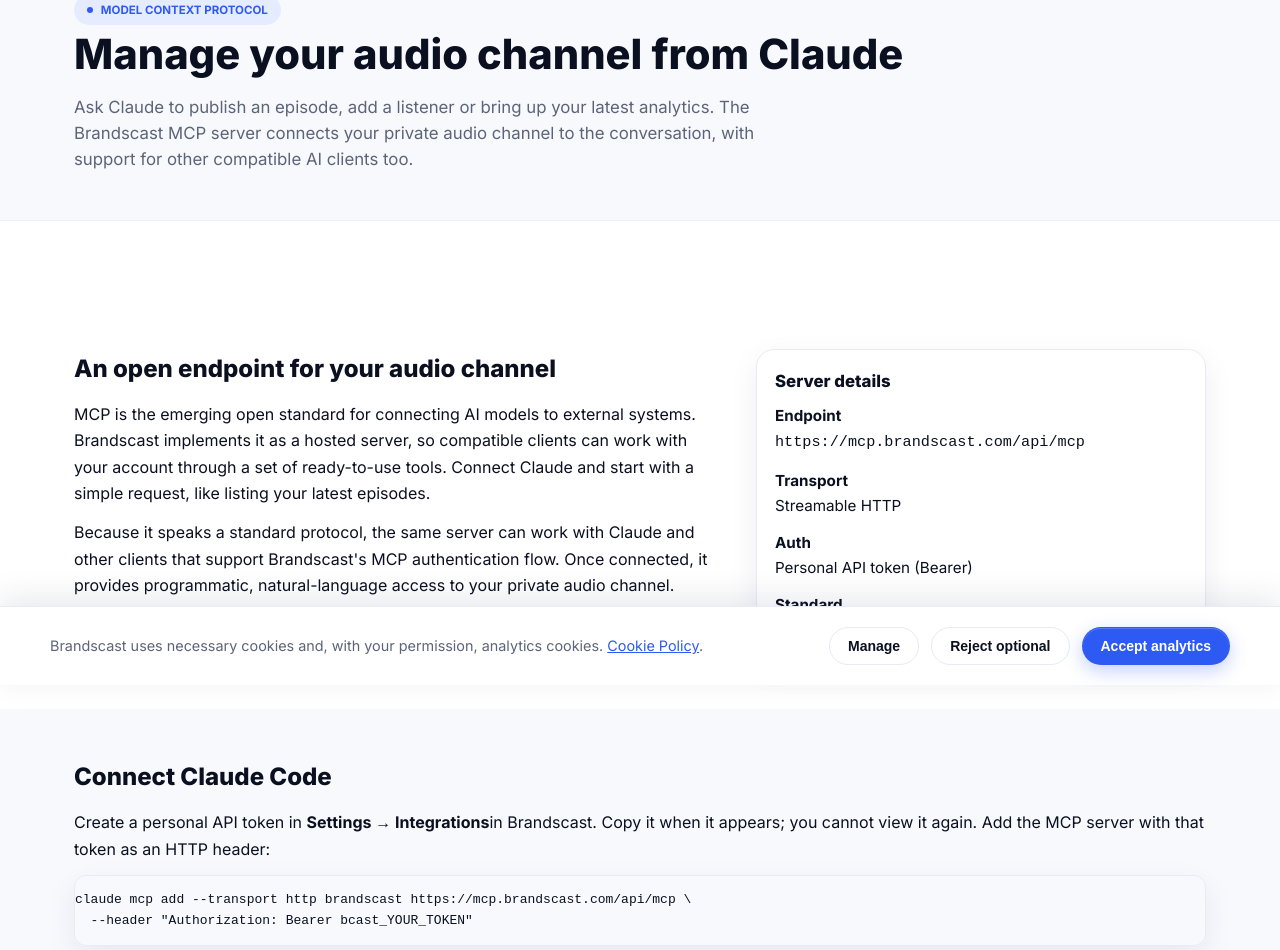
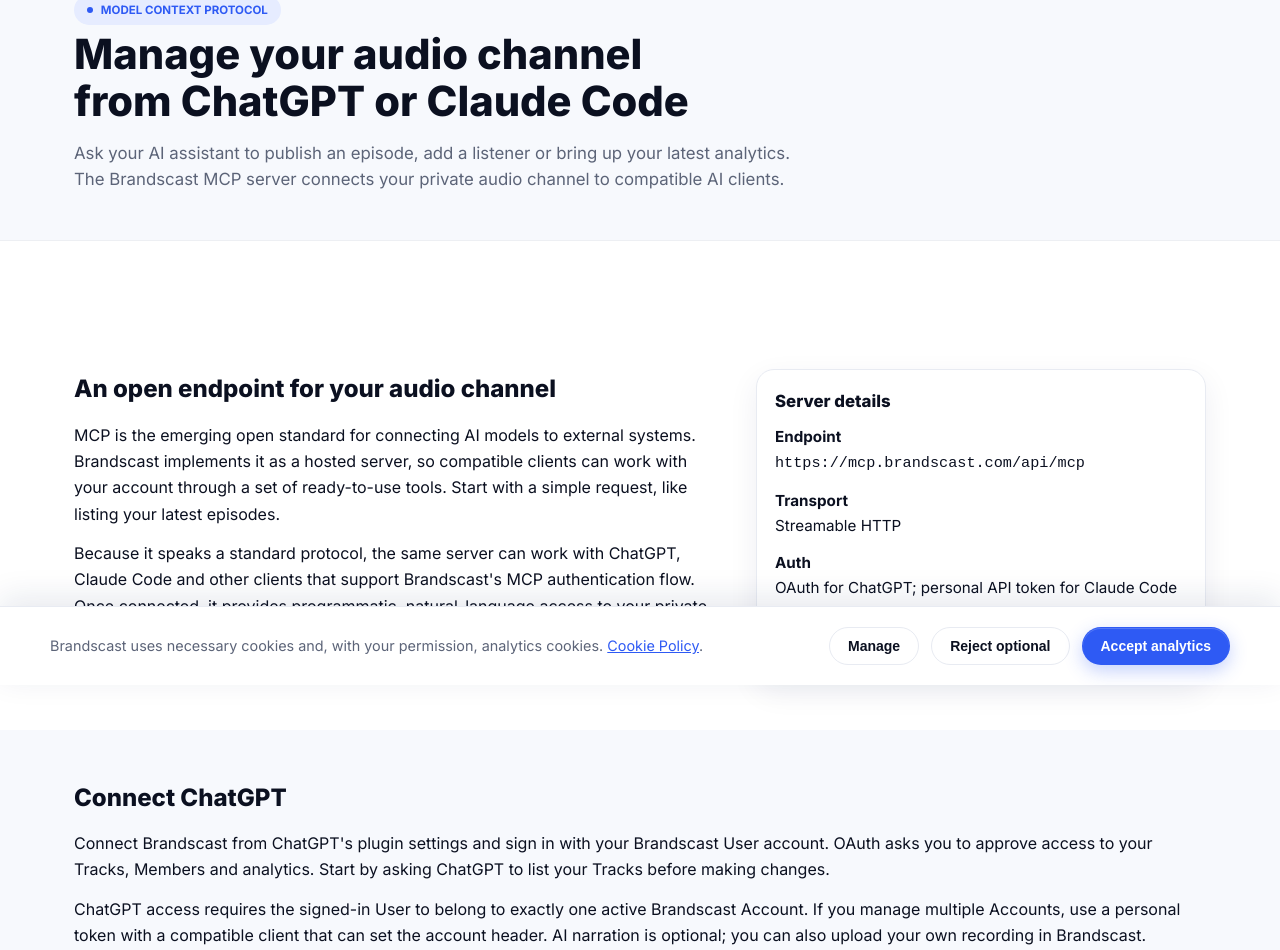
Before and after one commit to polrodriguezriu/brandscastweb, a Next.js app: page /mcp in a window 1280 px wide. Shown: the part 115-1065 px from the top of the page. Built offline with nearby package versions, Linux system fonts and the light colour scheme.

Commit message:
docs: explain ChatGPT and Claude Code MCP connections

```diff
--- a/src/app/mcp/page.tsx
+++ b/src/app/mcp/page.tsx
@@ -18,7 +18,7 @@ export const metadata: Metadata = {
     title:
       "Brandscast MCP Server | Connect compatible AI clients to internal audio",
     description:
-      "Publish episodes, manage listeners and explore analytics from Claude or another compatible MCP client, using plain language.",
+      "Publish episodes, manage listeners and explore analytics from ChatGPT, Claude Code or another compatible MCP client.",
   },
 };
 
@@ -47,12 +47,11 @@ export default function McpPage() {
       <div className="hero-page">
         <div className="hero-page-inner">
           <div className="eyebrow">Model Context Protocol</div>
-          <h1>Manage your audio channel from Claude</h1>
+          <h1>Manage your audio channel from ChatGPT or Claude Code</h1>
           <p className="lead">
-            Ask Claude to publish an episode, add a listener or bring up your
-            latest analytics. The Brandscast MCP server connects your private
-            audio channel to the conversation, with support for other compatible
-            AI clients too.
+            Ask your AI assistant to publish an episode, add a listener or
+            bring up your latest analytics. The Brandscast MCP server connects
+            your private audio channel to compatible AI clients.
           </p>
         </div>
       </div>
@@ -67,12 +66,12 @@ export default function McpPage() {
                 MCP is the emerging open standard for connecting AI models to
                 external systems. Brandscast implements it as a hosted server,
                 so compatible clients can work with your account through a set
-                of ready-to-use tools. Connect Claude and start with a simple
+                of ready-to-use tools. Start with a simple
                 request, like listing your latest episodes.
               </p>
               <p>
                 Because it speaks a standard protocol, the same server can work
-                with Claude and other clients that support Brandscast&apos;s MCP
+                with ChatGPT, Claude Code and other clients that support Brandscast&apos;s MCP
                 authentication flow. Once connected, it provides programmatic,
                 natural-language access to your{" "}
                 <a href="/private-podcasts-for-teams/">private audio channel</a>
@@ -94,7 +93,7 @@ export default function McpPage() {
               <p style={{ margin: "0 0 0.75rem" }}>
                 <strong>Auth</strong>
                 <br />
-                Personal API token (Bearer)
+                OAuth for ChatGPT; personal API token for Claude Code
               </p>
               <p style={{ margin: 0 }}>
                 <strong>Standard</strong>
@@ -102,6 +101,25 @@ export default function McpPage() {
                 Model Context Protocol
               </p>
             </div>
+          </div>
+        </section>
+
+        <section className="content-section section-tint">
+          <div className="section-inner">
+            <h2>Connect ChatGPT</h2>
+            <p>
+              Connect Brandscast from ChatGPT&apos;s plugin settings and sign in
+              with your Brandscast User account. OAuth asks you to approve
+              access to your Tracks, Members and analytics. Start by asking
+              ChatGPT to list your Tracks before making changes.
+            </p>
+            <p>
+              ChatGPT access requires the signed-in User to belong to exactly
+              one active Brandscast Account. If you manage multiple Accounts,
+              use a personal token with a compatible client that can set the
+              account header. AI narration is optional; you can also upload
+              your own recording in Brandscast.
+            </p>
           </div>
         </section>
 
@@ -125,8 +143,8 @@ export default function McpPage() {
               <code>claude mcp remove brandscast</code>
               and add it again. This endpoint uses personal tokens; OAuth
               Dynamic Client Registration and <code>claude mcp login</code> are
-              not used. Keep the token private and revoke it in Integrations if
-              needed.
+              not used for Claude Code. Keep the token private and revoke it in
+              Integrations if needed.
             </p>
           </div>
         </section>
@@ -241,6 +259,13 @@ export default function McpPage() {
             </p>
             <div className="cards">
               <div className="card">
+                <h3>ChatGPT</h3>
+                <p>
+                  Sign in with your Brandscast account through OAuth. ChatGPT
+                  can use the tools within your account role and Track access.
+                </p>
+              </div>
+              <div className="card">
                 <h3>Claude Code</h3>
                 <p>
                   Add the server with the HTTP command above, including your
@@ -274,13 +299,12 @@ export default function McpPage() {
             <h2>Authentication and security</h2>
             <div className="callout">
               <p style={{ margin: 0 }}>
-                Access uses personal API tokens, stored hashed (SHA-256) and
-                revocable in Settings → Integrations. Pass the token as an
-                Authorization: Bearer header. Tool actions follow the token
-                holder&apos;s account role and Track access. If your user
-                belongs to multiple accounts, you can select one with the
-                optional X-Brandscast-Account-Id header. Treat the token as a
-                secret: the MCP client stores it in its configuration.
+                ChatGPT uses OAuth sign-in and revocable access. Claude Code and
+                scripted clients can use personal API tokens, stored hashed
+                (SHA-256) and revocable in Settings → Integrations. Tool actions
+                follow the User&apos;s account role and Track access. Clients
+                using a personal token can select an Account with the optional
+                X-Brandscast-Account-Id header. Treat personal tokens as secrets.
               </p>
             </div>
           </div>
@@ -292,8 +316,9 @@ export default function McpPage() {
             <div>
               <h2>Requirements</h2>
               <p>
-                You need an active Brandscast account and a personal API token
-                from Settings → Integrations. Audio generation uses your
+                You need an active Brandscast account. ChatGPT uses OAuth;
+                Claude Code needs a personal API token from Settings →
+                Integrations. Audio generation uses your
                 plan&apos;s shared AI minutes. You can also upload your own
                 recording in Brandscast; AI narration is optional.
               </p>
@@ -320,12 +345,12 @@ export default function McpPage() {
                   a: "It is a hosted Model Context Protocol server that lets any compatible AI agent manage your Brandscast account — audio, episodes, listeners and analytics — through a typed set of tools, using natural language or code.",
                 },
                 {
-                  q: "Do I have to use Claude?",
-                  a: "No. You can also connect clients that support Streamable HTTP and Brandscast's authentication options. Use the server details above to connect your own assistant or automation.",
+                  q: "Which AI clients can I use?",
+                  a: "ChatGPT connects through OAuth. Claude Code and other compatible clients can connect with a personal API token. Use the server details above for your own assistant or automation.",
                 },
                 {
                   q: "How do I authenticate?",
-                  a: "Create a personal API token in Settings → Integrations, then send it as an Authorization: Bearer header. OAuth Dynamic Client Registration is not available on this endpoint. Tokens are hashed and revocable.",
+                  a: "ChatGPT uses OAuth sign-in. For Claude Code or a scripted client, create a personal API token in Settings → Integrations and send it as an Authorization: Bearer header. OAuth Dynamic Client Registration is not available; personal tokens are hashed and revocable.",
                 },
                 {
                   q: "What is the server URL?",
@@ -354,8 +379,8 @@ export default function McpPage() {
 
         <CtaSection
           title="Your next episode starts with a conversation"
-          lead="Build your private audio channel, then connect Claude to handle publishing, listeners and analytics in plain language."
-          note="Try Brandscast free for 30 days. Create a personal token in Settings to connect your MCP client."
+          lead="Build your private audio channel, then connect ChatGPT or Claude Code to handle publishing, listeners and analytics in plain language."
+          note="Try Brandscast free for 30 days. Connect ChatGPT with OAuth or create a personal token for Claude Code."
         />
       </main>
 
```
